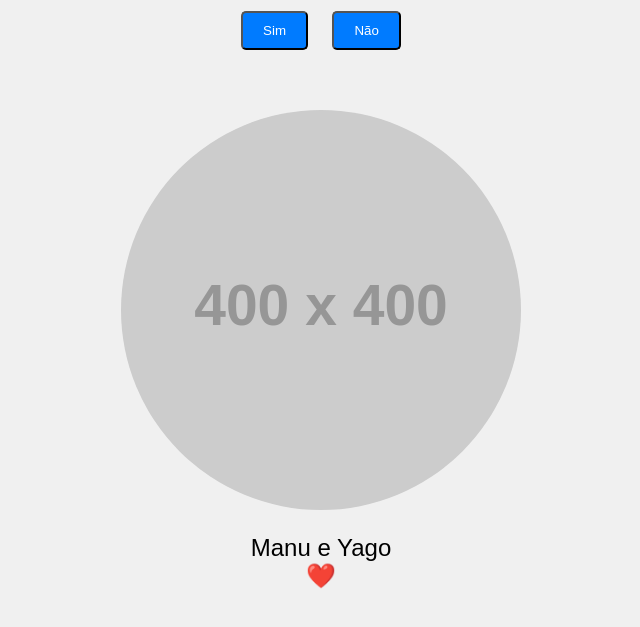
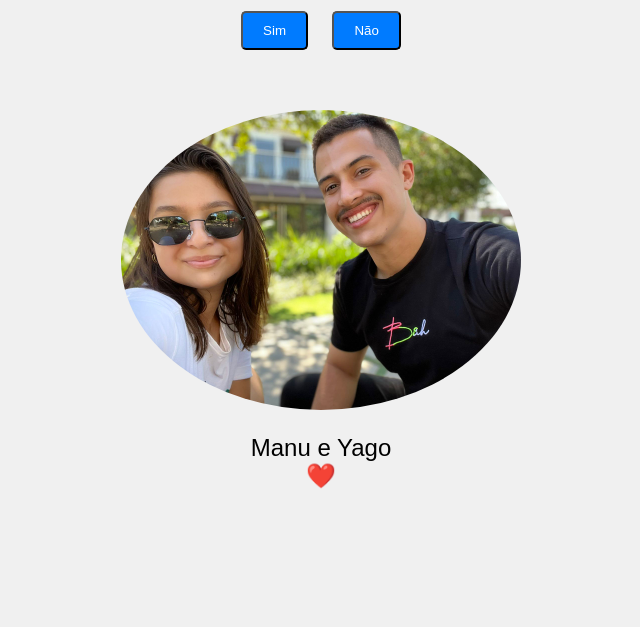
Before and after one commit to ybbarcelos/manulinda, a plain HTML site: page index.html in a window 1280 px wide. Both pictures are taken after a click on the button "Sim". Shown: the part 99-726 px from the top of the page, without its empty margins (319-959 px from the left). Drawn offline with Linux system fonts and the light colour scheme; placeholder pictures from the web are drawn by us.

Commit message:
Update index.html

```diff
--- a/index.html
+++ b/index.html
@@ -70,7 +70,7 @@
     <button class="btn" id="btnNao">Não</button>
 
     <div class="proposal-container" id="proposalContainer">
-        <img src="https://via.placeholder.com/400" alt="Manu e Yago" class="proposal-img">
+        <img src="Sem título.jpeg" alt="Manu e Yago" class="proposal-img">
         <p class="proposal-text">Manu e Yago <br> ❤️</p>
     </div>
 </div>
```
